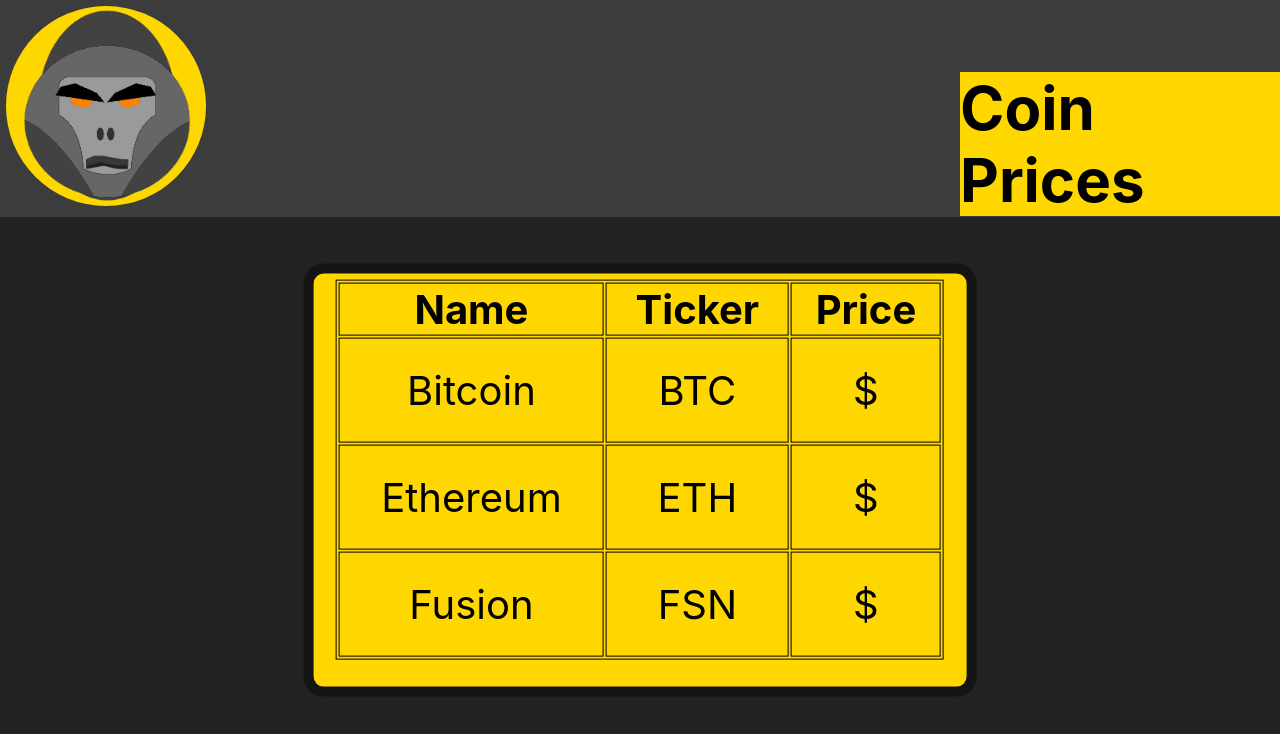
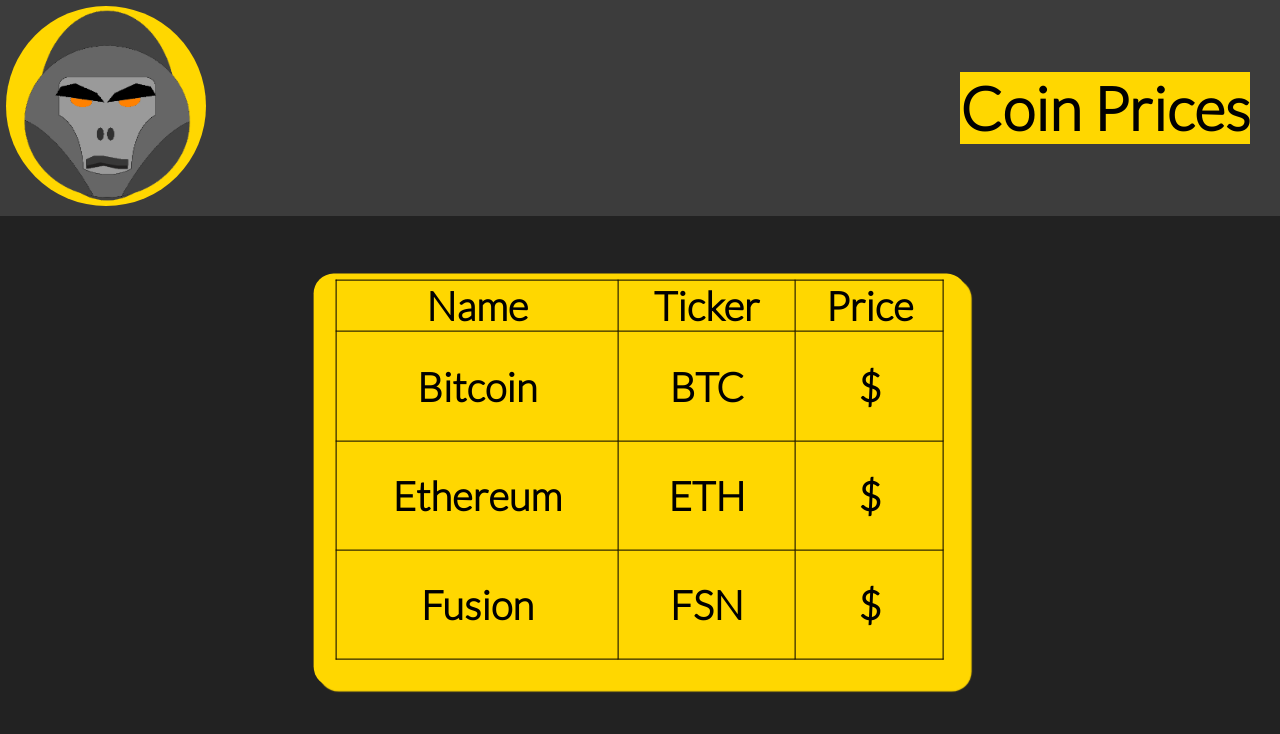
Before and after one commit to hal0177/coin-price-info, a React (Create React App) app: page / in a window 1280 px wide. Shown: the top 734 px of the page. Built offline with nearby package versions, Linux system fonts and the light colour scheme; no server answers.

Commit message:
style fix

```diff
--- a/public/index.html
+++ b/public/index.html
@@ -3,6 +3,8 @@
   <head>
     <meta charset="utf-8" />
     <link rel="icon" href="%PUBLIC_URL%/favicon.ico" />
+    <link rel="preconnect" href="https://fonts.gstatic.com">
+    <link href="https://fonts.googleapis.com/css2?family=Lato:wght@300&display=swap" rel="stylesheet">
     <meta name="viewport" content="width=device-width, initial-scale=1" />
     <meta name="theme-color" content="#000000" />
     <meta
--- a/src/Coin.css
+++ b/src/Coin.css
@@ -2,7 +2,13 @@
   background-color: rgb(34, 34, 34);
 }
 
+* {
+  font-family: 'Lato', sans-serif;
+  font-weight: bold;
+}
+
 .coin-table {
+  border-collapse: collapse;
   border: 1px solid black;
   width: 95%;
   height: 95%;
@@ -24,7 +30,7 @@
 
 .container {
   background-color: gold;
-  border: 10px solid rgb(20, 20, 20);
+  box-shadow: 5px 5px 1px gold;
   display: block;
   position: absolute;
   top: 60%;
```
Also changed, not shown: 2 other files (tests, documents, lock files or other folders).
